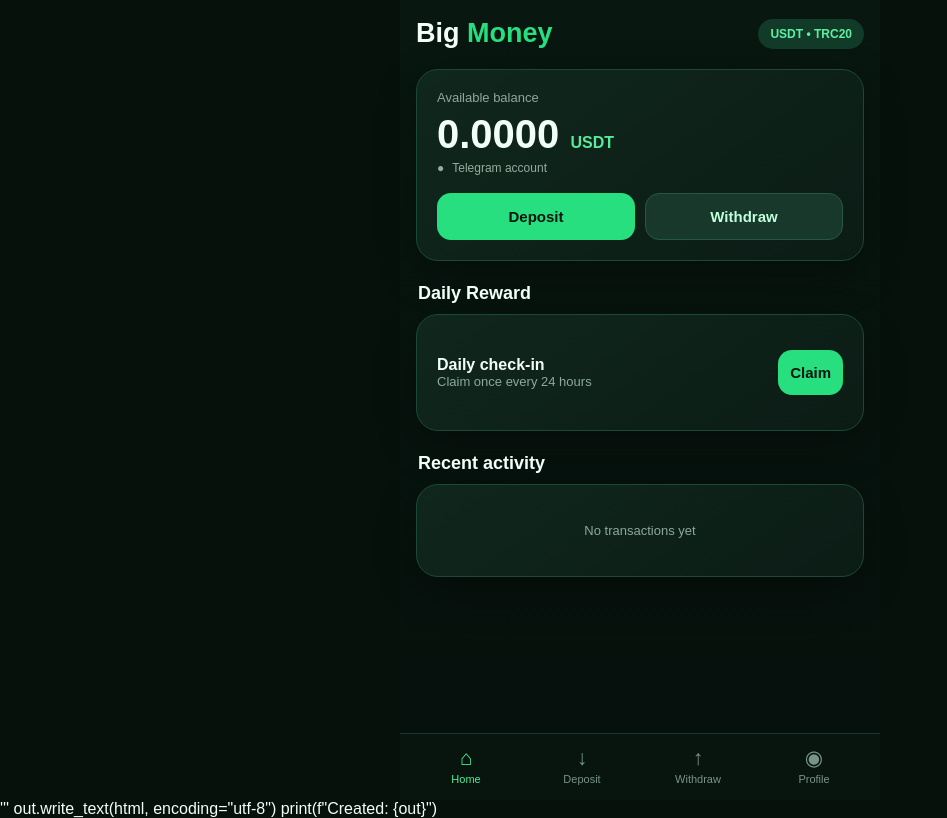
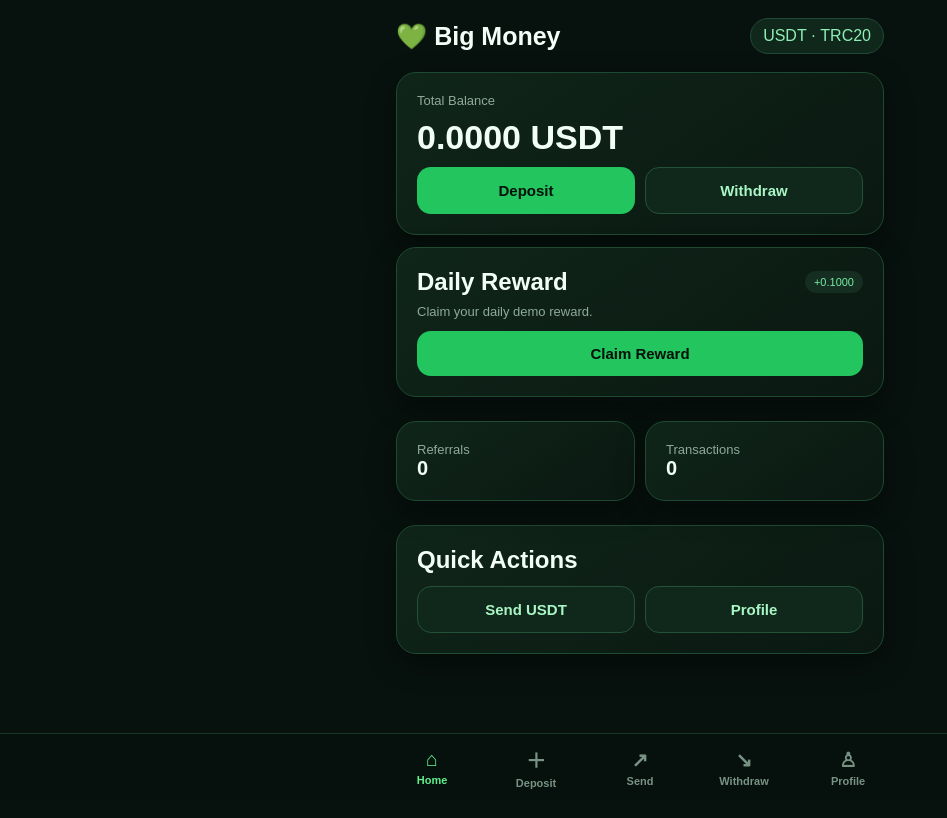
Before and after one commit to sansjgj7-ctrl/big-money, a plain HTML site: page index.html in a window 1280 px wide. Shown: the whole page, without its empty margins (0-947 px from the left). Drawn offline with Linux system fonts and the light colour scheme.

Commit message:
Refactor index.html for improved layout and styles

```diff
--- a/index.html
+++ b/index.html
@@ -2,193 +2,124 @@
 <html lang="en">
 <head>
 <meta charset="utf-8">
-<meta name="viewport" content="width=device-width,initial-scale=1,maximum-scale=1,user-scalable=no">
-<meta name="theme-color" content="#06110c">
+<meta name="viewport" content="width=device-width,initial-scale=1,viewport-fit=cover">
 <title>Big Money</title>
 <script src="https://telegram.org/js/telegram-web-app.js"></script>
 <style>
-:root{--bg:#06110c;--card:#0d2118;--card2:#10281e;--line:#1b4934;--green:#28df80;--text:#f2fff8;--muted:#8ea99b;--danger:#ff6b6b}
-*{box-sizing:border-box}html,body{margin:0;background:#06110c;color:var(--text);font-family:Arial,sans-serif}
-body{min-height:100vh}.app{width:min(480px,100%);min-height:100vh;margin:auto;padding:18px 16px 92px;background:linear-gradient(180deg,#081710,#06100c)}
-.header{display:flex;align-items:center;justify-content:space-between;margin-bottom:20px}.brand{font-size:27px;font-weight:900}.brand span{color:var(--green)}
-.pill{padding:8px 12px;border-radius:999px;background:#123a29;color:#5df0a0;font-size:12px;font-weight:700}
-.card{background:linear-gradient(145deg,#10271d,#0b1c15);border:1px solid var(--line);border-radius:22px;padding:20px;margin-bottom:14px;box-shadow:0 14px 40px #0005}
-.balance-label,.muted{color:var(--muted);font-size:13px}.balance{font-size:40px;font-weight:900;margin:7px 0 4px}.balance small{font-size:16px;color:#58e99b}
-.wallet-row{display:flex;align-items:center;gap:8px;color:#94ad9f;font-size:12px}
-.grid{display:grid;grid-template-columns:1fr 1fr;gap:10px;margin-top:18px}
-.btn{border:0;border-radius:14px;padding:14px 12px;font-weight:800;font-size:15px;background:var(--green);color:#03150c;cursor:pointer}.btn.alt{background:#17382a;color:#bfffdc;border:1px solid #27583f}.btn.danger{background:#321c20;color:#ff9b9b;border:1px solid #613039}
-.btn:active{transform:scale(.98)}
-.section-title{font-size:18px;font-weight:900;margin:22px 2px 10px}
-.row{display:flex;justify-content:space-between;align-items:center;gap:12px;padding:15px 0;border-bottom:1px solid #19382b}.row:last-child{border:0}
-.status{font-size:11px;padding:7px 9px;border-radius:9px;background:#183b2b;color:#61eca0}.status.pending{background:#3b3519;color:#f1d96d}
-.nav{position:fixed;z-index:5;bottom:0;left:50%;transform:translateX(-50%);width:min(480px,100%);display:grid;grid-template-columns:repeat(4,1fr);background:#091710f2;border-top:1px solid #1b3a2b;padding:9px 8px 12px;backdrop-filter:blur(14px)}
-.nav button{background:none;border:0;color:#789488;font-size:11px;padding:3px}.nav button.active{color:#49ed98}.icon{font-size:21px;display:block;margin-bottom:3px}
-input{width:100%;padding:14px;border-radius:13px;border:1px solid #28533e;background:#091710;color:#fff;margin:7px 0 12px;font-size:15px;outline:none}input:focus{border-color:#3ce993}
-.notice{font-size:12px;color:#9eb7aa;line-height:1.55}.hidden{display:none}
-.address{font-size:14px;word-break:break-all;background:#091710;border:1px solid #28533e;padding:13px;border-radius:12px;margin:7px 0 12px}
-.avatar{width:48px;height:48px;border-radius:50%;display:grid;place-items:center;background:#173d2b;color:#62efa1;font-size:20px;font-weight:900}
-.user{display:flex;align-items:center;gap:12px}.user b{font-size:16px}
-.toast{position:fixed;z-index:20;left:50%;bottom:92px;transform:translateX(-50%) translateY(20px);background:#173c2b;border:1px solid #2b6649;color:#d9ffeb;padding:12px 16px;border-radius:12px;opacity:0;pointer-events:none;transition:.25s;font-size:13px;max-width:90%;text-align:center}.toast.show{opacity:1;transform:translateX(-50%) translateY(0)}
-.empty{text-align:center;padding:18px;color:var(--muted);font-size:13px}
+*{box-sizing:border-box}body{margin:0;background:#07110d;color:#f2fff7;font-family:Arial,sans-serif}
+.app{max-width:520px;margin:auto;min-height:100vh;padding:18px 16px 92px}
+h1,h2,p{margin:0}.top{display:flex;justify-content:space-between;align-items:center;margin-bottom:18px}
+.logo{font-size:25px;font-weight:800}.pill{background:#10271c;border:1px solid #214b35;padding:8px 12px;border-radius:20px;color:#8ff0b4}
+.card{background:linear-gradient(145deg,#10251a,#0a1811);border:1px solid #1d4a32;border-radius:20px;padding:20px;margin:12px 0;box-shadow:0 10px 30px #0005}
+.balance{font-size:34px;font-weight:800;margin:10px 0}.muted{color:#8fa99b;font-size:13px}.grid{display:grid;grid-template-columns:1fr 1fr;gap:10px}
+button{width:100%;border:0;border-radius:14px;padding:14px;font-size:15px;font-weight:700;background:#22c55e;color:#041009;cursor:pointer}
+button.secondary{background:#10271c;color:#a9f6c4;border:1px solid #245239}
+button.danger{background:#3a1518;color:#ffb8be;border:1px solid #673039}
+input{width:100%;padding:14px;border-radius:13px;border:1px solid #28513a;background:#07140d;color:white;outline:none;margin:7px 0 10px}
+.section{display:none}.section.active{display:block}.row{display:flex;justify-content:space-between;gap:10px;align-items:center}
+.stat{font-size:20px;font-weight:800}.item{padding:14px 0;border-bottom:1px solid #193524}.item:last-child{border:0}
+.nav{position:fixed;bottom:0;left:0;right:0;background:#07110df2;border-top:1px solid #183725;display:flex;justify-content:center;z-index:5}
+.navin{max-width:520px;width:100%;display:grid;grid-template-columns:repeat(5,1fr)}
+.nav button{background:transparent;color:#789385;border-radius:0;padding:11px 3px;font-size:11px}.nav button.active{color:#5df08d}
+.icon{font-size:20px;display:block;margin-bottom:3px}.qr{display:flex;justify-content:center;background:white;border-radius:14px;padding:10px;margin:12px auto;width:190px}.qr img{width:170px;height:170px}
+.badge{padding:5px 9px;border-radius:12px;background:#162d21;color:#75efa2;font-size:11px}
+.notice{background:#241f0c;border:1px solid #5c4b16;color:#eadb86;padding:12px;border-radius:13px;font-size:12px;line-height:1.5}
+.success{background:#0e2b1b;border:1px solid #24613c;color:#9cf4b8;padding:12px;border-radius:13px;margin-top:10px;font-size:12px}
 </style>
 </head>
 <body>
 <div class="app">
-<header class="header">
-  <div class="brand">Big <span>Money</span></div>
-  <div class="pill">USDT • TRC20</div>
-</header>
+<div class="top"><div class="logo">💚 Big Money</div><div class="pill">USDT · TRC20</div></div>
 
-<section id="home">
+<section id="home" class="section active">
 <div class="card">
-    <div class="balance-label">Available balance</div>
-    <div class="balance"><span id="balance">0.0000</span> <small>USDT</small></div>
-    <div class="wallet-row">● <span id="accountLabel">Telegram account</span></div>
+<div class="muted">Total Balance</div><div class="balance" id="balance">0.0000 USDT</div>
+<div class="grid"><button onclick="show('deposit')">Deposit</button><button class="secondary" onclick="show('withdraw')">Withdraw</button></div>
+</div>
+<div class="card"><div class="row"><h2>Daily Reward</h2><span class="badge">+0.1000</span></div><p class="muted" style="margin:8px 0 12px">Claim your daily demo reward.</p><button onclick="claimReward()">Claim Reward</button></div>
 <div class="grid">
-      <button class="btn" onclick="show('deposit')">Deposit</button>
-      <button class="btn alt" onclick="show('withdraw')">Withdraw</button>
+<div class="card"><div class="muted">Referrals</div><div class="stat" id="refs">0</div></div>
+<div class="card"><div class="muted">Transactions</div><div class="stat" id="txcount">0</div></div>
 </div>
-  </div>
-
-  <div class="section-title">Daily Reward</div>
-  <div class="card">
-    <div class="row">
-      <div><b>Daily check-in</b><div class="muted">Claim once every 24 hours</div></div>
-      <button class="btn" id="rewardBtn" onclick="claimReward()">Claim</button>
-    </div>
-  </div>
-
-  <div class="section-title">Recent activity</div>
-  <div class="card" id="activity"><div class="empty">No transactions yet</div></div>
+<div class="card"><h2>Quick Actions</h2><div class="grid" style="margin-top:12px"><button class="secondary" onclick="show('send')">Send USDT</button><button class="secondary" onclick="show('profile')">Profile</button></div></div>
 </section>
 
-<section id="deposit" class="hidden">
-  <div class="section-title">Deposit USDT</div>
-  <div class="card">
-    <div class="muted">Network</div><h3>TRON (TRC20)</h3>
-    <div class="muted">Deposit address</div>
-    <div class="address" id="addr">TAmkXMpkcqSZmG9oRvtXfBvpLWr53wXEdx</div>
-    <button class="btn" style="width:100%" onclick="copyAddress()">Copy Address</button>
-    <p class="notice">Send only USDT on TRC20 to this address. Your balance should only be credited after the server verifies the blockchain transaction.</p>
+<section id="deposit" class="section">
+<div class="card"><h2>💰 Deposit USDT</h2><p class="muted" style="margin-top:6px">Network: TRON (TRC20)</p>
+<label>Amount (USDT)</label><input id="depAmount" type="number" min="1" step="0.01" placeholder="Enter amount">
+<div class="grid"><button class="secondary" onclick="setDep(10)">10</button><button class="secondary" onclick="setDep(20)">20</button><button class="secondary" onclick="setDep(50)">50</button><button class="secondary" onclick="setDep(100)">100</button></div>
+<p class="muted" style="margin-top:15px">Deposit address</p><input id="address" readonly value="TAmkXMpkcqSZmG9oRvtXfBvpLWr53wXEdx">
+<button class="secondary" onclick="copyAddress()">Copy Address</button>
+<div class="qr"><img id="qr" alt="TRC20 QR"></div>
+<button onclick="paid()">I Have Paid</button><div id="depStatus"></div>
 </div>
 </section>
 
-<section id="withdraw" class="hidden">
-  <div class="section-title">Withdraw USDT</div>
-  <div class="card">
-    <div class="muted">Available balance</div>
-    <h2><span id="wbalance">0.0000</span> USDT</h2>
-    <input id="waddr" placeholder="TRON address (T...)">
-    <input id="wamount" type="number" min="0" step="0.0001" placeholder="Amount USDT">
-    <button class="btn" style="width:100%" onclick="withdraw()">Request Withdrawal</button>
-    <p class="notice">This front-end records a request locally. A real withdrawal requires a secure backend and server-side blockchain processing.</p>
+<section id="withdraw" class="section">
+<div class="card"><h2>📤 Withdraw USDT</h2><p class="muted">Available: <b id="wbal">0.0000 USDT</b></p>
+<label>TRC20 wallet address</label><input id="waddr" placeholder="T...">
+<label>Amount</label><input id="wamount" type="number" min="1" step="0.01" placeholder="USDT amount">
+<div class="notice">This version creates a withdrawal request only. It does not send real USDT on-chain yet.</div>
+<button style="margin-top:12px" onclick="withdraw()">Request Withdrawal</button><div id="wstatus"></div>
 </div>
 </section>
 
-<section id="profile" class="hidden">
-  <div class="section-title">Profile</div>
-  <div class="card">
-    <div class="user">
-      <div class="avatar" id="avatar">U</div>
-      <div><b id="username">Guest User</b><div class="muted" id="userid">Telegram not connected</div></div>
-    </div>
-    <div class="row"><b>Referral code</b><span class="pill" id="refCode">BIGMONEY</span></div>
-    <div class="row"><b>Network</b><span class="status">TRC20</span></div>
+<section id="send" class="section">
+<div class="card"><h2>🔄 Send USDT</h2><p class="muted">Send request to a TRC20 address.</p>
+<label>Recipient address</label><input id="saddr" placeholder="T...">
+<label>Amount</label><input id="samount" type="number" min="1" step="0.01" placeholder="USDT amount">
+<div class="notice">Demo mode: no real blockchain transfer is performed.</div>
+<button style="margin-top:12px" onclick="sendUSDT()">Create Send Request</button><div id="sstatus"></div>
 </div>
 </section>
 
-<nav class="nav">
-  <button class="active" onclick="show('home',this)"><span class="icon">⌂</span>Home</button>
-  <button onclick="show('deposit',this)"><span class="icon">↓</span>Deposit</button>
-  <button onclick="show('withdraw',this)"><span class="icon">↑</span>Withdraw</button>
-  <button onclick="show('profile',this)"><span class="icon">◉</span>Profile</button>
-</nav>
+<section id="profile" class="section">
+<div class="card"><h2>👤 Profile</h2><div class="item"><span class="muted">Telegram user</span><div id="username">Guest</div></div>
+<div class="item"><span class="muted">Balance</span><div id="pbal">0.0000 USDT</div></div>
+<div class="item"><span class="muted">Referrals</span><div id="prefs">0</div></div>
+<div class="item"><span class="muted">Network</span><div>TRON (TRC20)</div></div></div>
+<div class="card"><h2>👥 Invite Friends</h2><p class="muted" style="margin:8px 0 12px">Share your Big Money referral link.</p><input id="refLink" readonly><button class="secondary" onclick="copyRef()">Copy Referral Link</button></div>
+</section>
+
+<section id="transactions" class="section">
+<div class="card"><div class="row"><h2>📋 Transactions</h2><span class="badge" id="txcount2">0</span></div><div id="txlist" style="margin-top:8px"></div></div>
+</section>
 </div>
-<div id="toast" class="toast"></div>
+
+<div class="nav"><div class="navin">
+<button onclick="show('home')" data-nav="home" class="active"><span class="icon">⌂</span>Home</button>
+<button onclick="show('deposit')" data-nav="deposit"><span class="icon">＋</span>Deposit</button>
+<button onclick="show('send')" data-nav="send"><span class="icon">↗</span>Send</button>
+<button onclick="show('withdraw')" data-nav="withdraw"><span class="icon">↘</span>Withdraw</button>
+<button onclick="show('profile')" data-nav="profile"><span class="icon">♙</span>Profile</button>
+</div></div>
 
 <script>
-const tg=window.Telegram?.WebApp;
-if(tg){tg.ready();tg.expand();}
-
-const KEY='bm_state_v2';
-let state=JSON.parse(localStorage.getItem(KEY)||'null')||{balance:0,transactions:[],lastReward:0};
-
-function save(){localStorage.setItem(KEY,JSON.stringify(state));render();}
-
+const tg=window.Telegram?.WebApp; tg?.ready(); tg?.expand();
+const ADDR='TAmkXMpkcqSZmG9oRvtXfBvpLWr53wXEdx';
+let state=JSON.parse(localStorage.getItem('bm_state')||'{"balance":0,"refs":0,"tx":[]}');
+function save(){localStorage.setItem('bm_state',JSON.stringify(state));render();}
 function render(){
-  document.getElementById('balance').textContent=Number(state.balance).toFixed(4);
-  document.getElementById('wbalance').textContent=Number(state.balance).toFixed(4);
-  renderActivity();
-  renderTelegramUser();
+document.getElementById('balance').textContent=state.balance.toFixed(4)+' USDT';
+document.getElementById('wbal').textContent=state.balance.toFixed(4)+' USDT';
+document.getElementById('pbal').textContent=state.balance.toFixed(4)+' USDT';
+document.getElementById('refs').textContent=state.refs;
+document.getElementById('prefs').textContent=state.refs;
+document.getElementById('txcount').textContent=state.tx.length;
+document.getElementById('txcount2').textContent=state.tx.length;
+const u=tg?.initDataUnsafe?.user; document.getElementById('username').textContent=u?(u.first_name||'User'):'Guest';
+const botUsername='BigMoneyBot'; document.getElementById('refLink').value='https://t.me/'+botUsername+'?start=ref_demo';
+const list=document.getElementById('txlist'); list.innerHTML=state.tx.length?state.tx.slice().reverse().map(x=>`<div class="item"><div class="row"><b>${x.type}</b><span class="badge">${x.status}</span></div><div class="muted">${x.amount?x.amount+' USDT':''} · ${x.time}</div></div>`).join(''):'<p class="muted">No transactions yet.</p>';
 }
-
-function renderTelegramUser(){
-  const u=tg?.initDataUnsafe?.user;
-  if(!u)return;
-  const name=[u.first_name,u.last_name].filter(Boolean).join(' ')||'Telegram User';
-  document.getElementById('username').textContent=name;
-  document.getElementById('userid').textContent='ID: '+u.id;
-  document.getElementById('accountLabel').textContent='@'+(u.username||name);
-  document.getElementById('avatar').textContent=(u.first_name||'U').charAt(0).toUpperCase();
-  document.getElementById('refCode').textContent='BM'+String(u.id).slice(-6);
-}
-
-function renderActivity(){
-  const box=document.getElementById('activity');
-  if(!state.transactions.length){box.innerHTML='<div class="empty">No transactions yet</div>';return;}
-  box.innerHTML=state.transactions.slice(0,6).map(t=>{
-    const sign=t.type==='deposit'?'+':'−';
-    const cls=t.status==='Pending'?'pending':'';
-    return `<div class="row"><div><b>${t.type==='deposit'?'Deposit':'Withdrawal'}</b><div class="muted">${new Date(t.time).toLocaleString()}</div></div><div style="text-align:right"><b>${sign}${Number(t.amount).toFixed(4)}</b><div class="status ${cls}">${t.status}</div></div></div>`;
-  }).join('');
-}
-
-function show(id,btn){
-  document.querySelectorAll('section').forEach(x=>x.classList.add('hidden'));
-  document.getElementById(id).classList.remove('hidden');
-  if(btn){document.querySelectorAll('.nav button').forEach(x=>x.classList.remove('active'));btn.classList.add('active');}
-  render();
-}
-
-async function copyAddress(){
-  const value=document.getElementById('addr').textContent.trim();
-  try{await navigator.clipboard.writeText(value);toast('TRC20 address copied');}
-  catch(e){toast('Copy failed — please copy the address manually');}
-}
-
-function claimReward(){
-  const now=Date.now(), day=86400000;
-  if(now-state.lastReward<day){toast('Daily reward already claimed');return;}
-  state.lastReward=now;
-  state.balance+=0.1;
-  state.transactions.unshift({type:'deposit',amount:0.1,status:'Completed',time:now});
-  save(); toast('+0.1000 USDT demo reward');
-}
-
-function withdraw(){
-  const addr=document.getElementById('waddr').value.trim();
-  const amount=Number(document.getElementById('wamount').value);
-  if(!/^T[1-9A-HJ-NP-Za-km-z]{33}$/.test(addr)){toast('Enter a valid TRON address');return;}
-  if(!amount||amount<=0){toast('Enter a withdrawal amount');return;}
-  if(amount>state.balance){toast('Insufficient balance');return;}
-  state.balance-=amount;
-  state.transactions.unshift({type:'withdraw',amount,status:'Pending',time:Date.now()});
-  save();
-  document.getElementById('waddr').value='';
-  document.getElementById('wamount').value='';
-  toast('Withdrawal request created');
-}
-
-let toastTimer;
-function toast(msg){
-  const el=document.getElementById('toast');el.textContent=msg;el.classList.add('show');
-  clearTimeout(toastTimer);toastTimer=setTimeout(()=>el.classList.remove('show'),2400);
-}
-render();
+function show(id){document.querySelectorAll('.section').forEach(x=>x.classList.remove('active'));document.getElementById(id).classList.add('active');document.querySelectorAll('.nav button').forEach(x=>x.classList.toggle('active',x.dataset.nav===id));render();window.scrollTo(0,0)}
+function setDep(n){document.getElementById('depAmount').value=n}
+async function copyAddress(){await navigator.clipboard?.writeText(ADDR); alert('Address copied')}
+function updateQR(){let a=encodeURIComponent(ADDR);document.getElementById('qr').src='https://api.qrserver.com/v1/create-qr-code/?size=220x220&data='+a}
+function paid(){let a=parseFloat(document.getElementById('depAmount').value);if(!a||a<=0)return alert('Enter a valid amount');state.tx.push({type:'Deposit',amount:a,status:'Pending',time:new Date().toLocaleString()});save();document.getElementById('depStatus').innerHTML='<div class="success">Deposit request submitted. Status: Pending confirmation.</div>'}
+function claimReward(){state.balance+=0.1;state.tx.push({type:'Daily Reward',amount:0.1,status:'Completed',time:new Date().toLocaleString()});save();alert('+0.1000 USDT added (demo reward)')}
+function withdraw(){let a=parseFloat(document.getElementById('wamount').value),ad=document.getElementById('waddr').value.trim();if(!ad||!ad.startsWith('T'))return alert('Enter a valid TRC20 address');if(!a||a<=0)return alert('Enter a valid amount');if(a>state.balance)return alert('Insufficient demo balance');state.balance-=a;state.tx.push({type:'Withdrawal',amount:a,status:'Pending',time:new Date().toLocaleString()});save();document.getElementById('wstatus').innerHTML='<div class="success">Withdrawal request created. It is pending manual/backend processing.</div>'}
+function sendUSDT(){let a=parseFloat(document.getElementById('samount').value),ad=document.getElementById('saddr').value.trim();if(!ad||!ad.startsWith('T'))return alert('Enter a valid TRC20 address');if(!a||a<=0)return alert('Enter a valid amount');if(a>state.balance)return alert('Insufficient demo balance');state.balance-=a;state.tx.push({type:'Send',amount:a,status:'Pending',time:new Date().toLocaleString()});save();document.getElementById('sstatus').innerHTML='<div class="success">Send request created. No real blockchain transfer was made.</div>'}
+async function copyRef(){await navigator.clipboard?.writeText(document.getElementById('refLink').value);alert('Referral link copied')}
+document.getElementById('address').value=ADDR; updateQR(); render();
 </script>
-</body>
-</html>
-'''
-
-out.write_text(html, encoding="utf-8")
-print(f"Created: {out}")
+</body></html>
```
Lines whose indentation alone changed are shown as unchanged.
